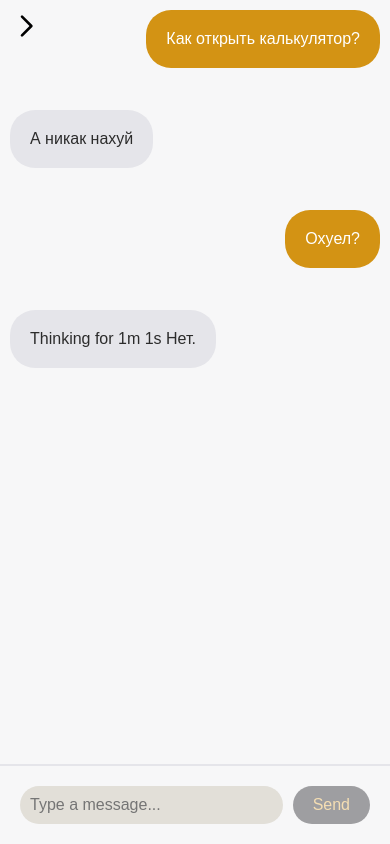
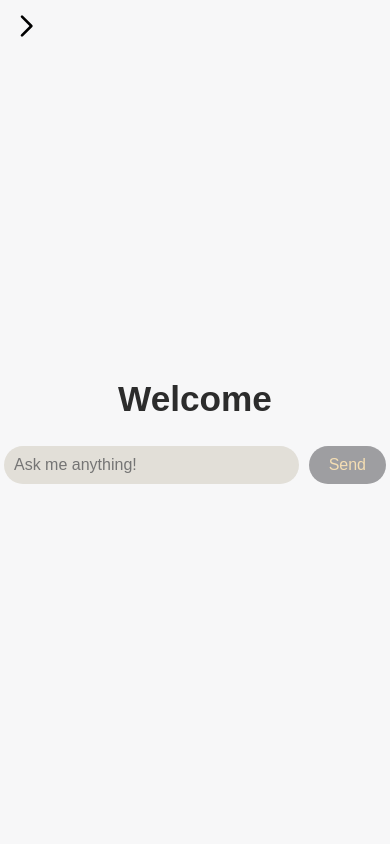
Before and after one commit to Obezyan0941/home_rag_webui, a React (Vite) app: page / in a window 390 px wide. Built offline with nearby package versions, Linux system fonts and the light colour scheme.

Commit message:
welcome page enabled

```diff
--- a/src/App.tsx
+++ b/src/App.tsx
@@ -1,16 +1,20 @@
 import './App.css'
-import Chat from './components/chat/Chat'
-import Sidebar from './components/sidebar/Sidebar'
+import ChatPage from './pages/Chat';
+import NewChatPage from './pages/NewChatPage';
 import { useState } from 'react';
+import { BrowserRouter, Routes, Route } from 'react-router-dom';
 
 const App: React.FC = () => {
   const [darkTheme, setDarkTheme] = useState<boolean>(false);
 
   return (
-  <div className={`app-container ${darkTheme ? "dark-theme" : " "}`}>
-    <Sidebar darkTheme={darkTheme} setDarkTheme={setDarkTheme}/>
-    <Chat/>
-  </div>
+    <BrowserRouter>
+      <Routes>
+        <Route path="/" element={<NewChatPage darkThemeEnabled={darkTheme}/>} />
+        <Route path="/c/:id" element={<ChatPage darkThemeEnabled={darkTheme}/>} />
+        <Route path="*" element={<h1>Not found</h1>} />
+      </Routes>
+    </BrowserRouter>
   )
 }
 
--- a/src/components/chat/Chat.css
+++ b/src/components/chat/ChatContainer.css
@@ -38,7 +38,7 @@
 }
 
 .message-container:hover .message-button-option {
-opacity: 1;
+  opacity: 1;
 }
 
 .message-items {
--- a/src/components/chat/Chat.tsx
+++ b/src/components/chat/ChatContainer.tsx
@@ -1,11 +1,16 @@
 import { useEffect, useRef, useState, useReducer } from 'react';
 
-import './Chat.css';
+import './ChatContainer.css';
 import { ChatInput } from './ChatInput';
 import {sendMessages} from '../../scripts/send_message';
 import { useLLMStream } from '../../hooks/useLLMStream';
 import ChatMessageContainer from "./ChatMessageContainer";
-import type { Message, ChatAction, ChatState } from '../../types/chatTypes';
+import type {
+  Message,
+  ChatAction,
+  ChatState,
+  AddUserMessageAction
+} from '../../types/chatTypes';
 
 
 const DEFAULT_MESSAGES: Message[] = [
@@ -120,6 +125,16 @@ const Chat: React.FC = () => {
   const messageEndRef = useRef<HTMLDivElement>(null);
   const { streamLLM, cancelStream, isStreaming } = useLLMStream();
 
+  const onInputSubmit = (value: string) => {
+    const action: AddUserMessageAction = {
+      type: 'ADD_USER_MESSAGE',
+      payload: {
+        input: value
+      }
+    }
+    chatDispatch(action)
+  }
+
   const scrollToBottom = () => {
     messageEndRef.current?.scrollIntoView({ behavior: "smooth" })
   }
@@ -165,11 +180,12 @@ const Chat: React.FC = () => {
     <ChatInput
       value={input}
       onChange={(e: string) => setInput(e)}
-      messagesDispatch={chatDispatch}
+      onSubmit={onInputSubmit}
       cancelStream={cancelStream}
       isStreaming={isStreaming}
       isError={chatState.isError}
       isTyping={isTyping}
+      prefix=""
     />
   </div>
 }
--- a/src/components/chat/ChatInput.tsx
+++ b/src/components/chat/ChatInput.tsx
@@ -1,48 +1,39 @@
 import React from 'react';
-import type { ChatAction, AddUserMessageAction } from '../../types/chatTypes';
 
 export interface ChatInputProps {
   value: string;
   onChange: (value: string) => void;
   cancelStream: () => void;
-  messagesDispatch: React.ActionDispatch<[action: ChatAction]>
+  onSubmit: (a: string) => void;
   isStreaming?: boolean;
   isTyping?: boolean;
   isError?: boolean;
   placeholder?: string;
+  prefix: string;
 }
 
 export function ChatInput({
   value,
   onChange,
-  messagesDispatch,
+  onSubmit,
   cancelStream,
   isStreaming = false,
   isTyping = false,
   isError = false,
-  placeholder = 'Type a message...'
+  placeholder = 'Type a message...',
+  prefix = ''
 }: ChatInputProps) {
-
-  const add_user_message = () => {
-    const action: AddUserMessageAction = {
-      type: 'ADD_USER_MESSAGE',
-      payload: {
-        input: value
-      }
-    }
-    messagesDispatch(action)
-  }
 
   const handleSubmit = (e: React.FormEvent) => {
     e.preventDefault();
     if (!isStreaming && value.trim()) {
       onChange("");
-      add_user_message();
+      onSubmit(value);
     }
   };
 
   return (
-    <form className="input-container" onSubmit={handleSubmit}>
+    <form className={`input-container${prefix}`} onSubmit={handleSubmit}>
       <input
         type="text"
         value={value}
--- /dev/null
+++ b/src/components/new_chat/NewChat.css
@@ -0,0 +1,38 @@
+.new-chat-container{
+  display: flex;
+  flex-direction: column;
+  height: 100dvh;
+  width: calc(100% - 260px);
+  max-width: 800px;
+  margin: 0px auto;
+  font-family: Arial, Helvetica, sans-serif;
+  overflow: hidden;
+  justify-content: center;
+}
+
+@media (max-width: 768px) {
+  .new-chat-container{
+      height: 100dvh;
+      width: 100%;
+  }
+}
+
+.new-chat-box {
+  color: #2c2c2c;
+  display: flex;
+  flex-direction: column;
+  text-align: center;
+}
+
+.new-chat-box {
+  color: #2c2c2c;
+}
+
+.dark-theme .new-chat-box {
+  color: #e5e5ea;
+}
+
+.input-container-new {
+  display: flex;
+  padding: 4px;
+}
--- /dev/null
+++ b/src/components/new_chat/NewChat.tsx
@@ -0,0 +1,29 @@
+import "./NewChat.css"
+import { useState } from 'react';
+import { ChatInput } from "../chat/ChatInput";
+
+const NewChat = () => {
+  const [input, setInput] = useState<string>("");
+
+
+  return (
+    <div className="new-chat-container">
+      <div className="new-chat-box">
+        <h1>Welcome</h1>
+        <ChatInput
+          value={input}
+          onChange={(e: string) => setInput(e)}
+          onSubmit={() => console.log("pizda")}
+          cancelStream={() => {}}
+          isStreaming={false}
+          isError={false}
+          isTyping={false}
+          placeholder="Ask me anything!"
+          prefix="-new"
+        />
+      </div>
+    </div>
+  );
+};
+
+export default NewChat;
--- a/src/components/sidebar/Sidebar.css
+++ b/src/components/sidebar/Sidebar.css
@@ -71,13 +71,20 @@
 
 .new-chat-button {
   height: 40px;
-  /* border-style: solid;
-  border-width: 2px; */
   border-radius: 10px;
   background-color: #e5ac3bb1;
   color: #2c2c2c;
   cursor: pointer;
 
+  display: flex;
+  justify-content: center;
+  align-items: center;
+}
+.new-chat-button > a {
+  display: block;
+  width: 100%;
+  height: 100%;
+  color: inherit;
   display: flex;
   justify-content: center;
   align-items: center;
--- a/src/components/sidebar/Sidebar.tsx
+++ b/src/components/sidebar/Sidebar.tsx
@@ -2,6 +2,7 @@ import "./Sidebar.css"
 import logo from '/src/assets/logo.png';
 import { useState, useEffect } from "react";
 import { Sun, CrescentMoon, ChevronLeft, ChevronRight } from "./svg_icons";
+import { Link } from 'react-router-dom';
 
 interface SidebarProps {
   darkTheme: boolean;
@@ -47,7 +48,9 @@ const Sidebar: React.FC<SidebarProps> = ({ darkTheme, setDarkTheme }) => {
 
         <div className="sidebar-middle-container">
           <div className="new-chat-button">
-            New Chat
+            <Link to="/">
+              New Chat
+            </Link>
           </div>
           <div className="sidebar-line-break"/>
 
--- a/src/index.css
+++ b/src/index.css
@@ -31,6 +31,6 @@ body {
 }
 
 h1 {
-  font-size: 3.2em;
+  font-size: 2.2em;
   line-height: 1.1;
 }
--- /dev/null
+++ b/src/pages/Chat.tsx
@@ -0,0 +1,23 @@
+import Chat from '../components/chat/ChatContainer'
+import Sidebar from '../components/sidebar/Sidebar'
+import { useState } from 'react';
+import { useParams } from 'react-router-dom';
+
+interface ChatPageProps {
+  darkThemeEnabled: boolean
+}
+
+const ChatPage = ({darkThemeEnabled = false}: ChatPageProps) => {
+  const [darkTheme, setDarkTheme] = useState<boolean>(darkThemeEnabled);
+  const { id } = useParams<{ id: string }>();
+
+  console.log(`Requesting chat id: ${id}`);
+  return (
+    <div className={`app-container ${darkTheme ? "dark-theme" : " "}`}>
+        <Sidebar darkTheme={darkTheme} setDarkTheme={setDarkTheme}/>
+        <Chat/>
+    </div>
+  )
+}
+
+export default ChatPage
--- /dev/null
+++ b/src/pages/NewChatPage.tsx
@@ -0,0 +1,23 @@
+import Sidebar from '../components/sidebar/Sidebar'
+import NewChat from '../components/new_chat/NewChat';
+import { useState } from 'react';
+import { useParams } from 'react-router-dom';
+
+interface ChatPageProps {
+  darkThemeEnabled: boolean
+}
+
+const NewChatPage = ({darkThemeEnabled = false}: ChatPageProps) => {
+  const [darkTheme, setDarkTheme] = useState<boolean>(darkThemeEnabled);
+  const { id } = useParams<{ id: string }>();
+
+  console.log(`Requesting chat id: ${id}`);
+  return (
+    <div className={`app-container ${darkTheme ? "dark-theme" : " "}`}>
+        <Sidebar darkTheme={darkTheme} setDarkTheme={setDarkTheme}/>
+        <NewChat/>
+    </div>
+  )
+}
+
+export default NewChatPage
```
